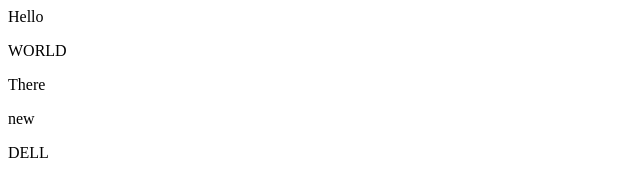
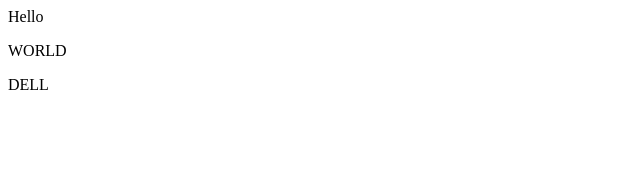
Before and after one commit to ksharonkamal/demo-repo, a plain HTML site: page index.html in a window 1280 px wide. Shown: the full height of the page, 0-640 px from the left. Drawn offline with Linux system fonts and the light colour scheme.

Commit message:
deleted 2 lines

```diff
--- a/index.html
+++ b/index.html
@@ -1,5 +1,3 @@
 <div>Hello</div>
 <p>WORLD</p>
-<p>There</p>
-<p>new</p>
 <p>DELL</p>
```
